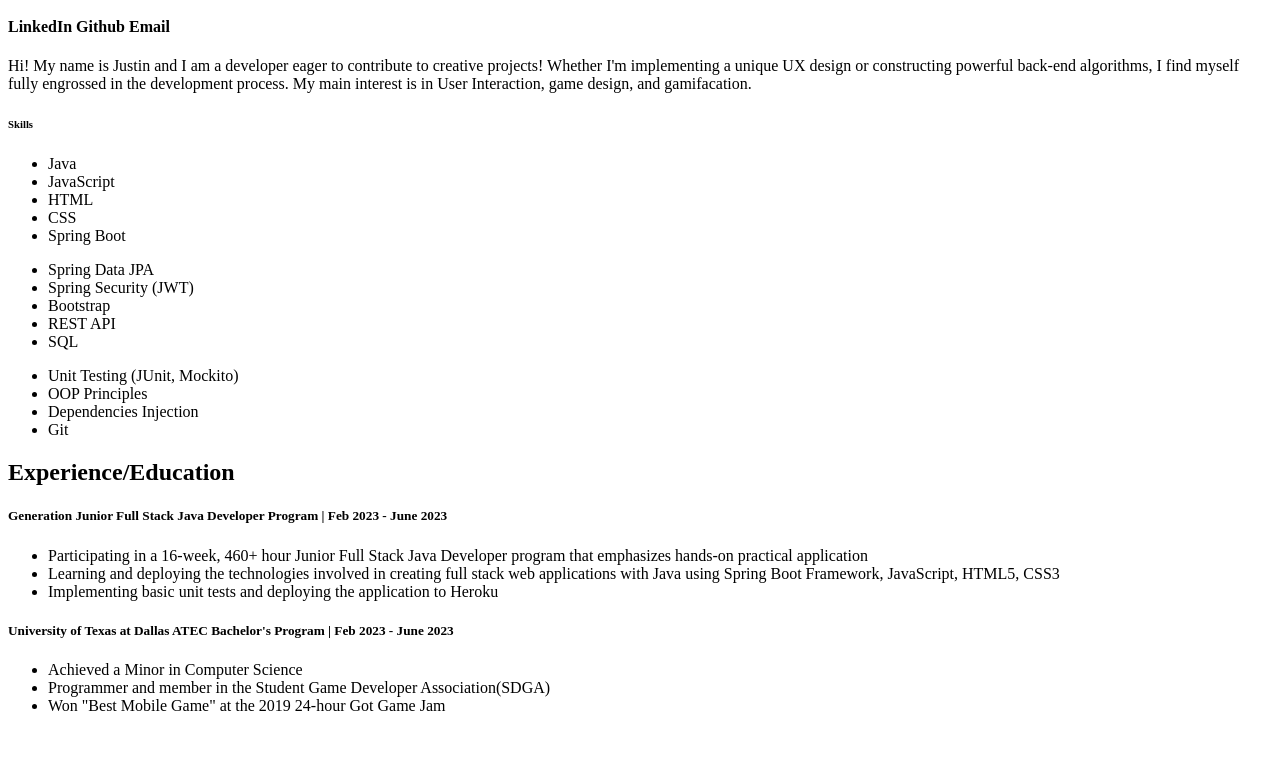
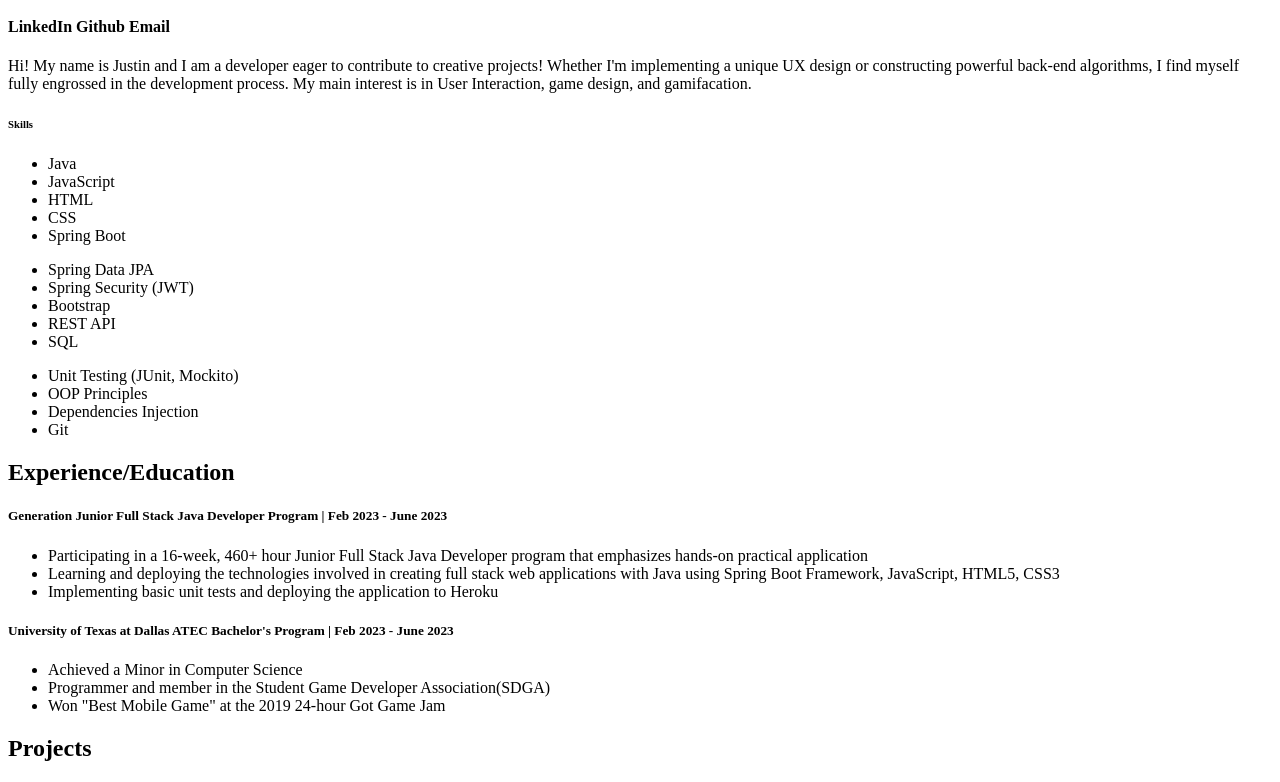
Before and after one commit to Wisserman/Wisserman, a plain HTML site: page index.html in a window 1280 px wide. Shown: the part 101-883 px from the top of the page. Before the commit the page ends 832 px from the top, so only its background shows below. Drawn offline with Linux system fonts and the light colour scheme.

Commit message:
adds title to Project section --TODO finish said section

```diff
--- a/index.html
+++ b/index.html
@@ -66,8 +66,8 @@
                 </ul>
             </div>
         </section>
-        <section class="Projects">
-
+        <section class="projects">
+            <h2>Projects</h2>
         </section>
     </main>
 </body>
```
